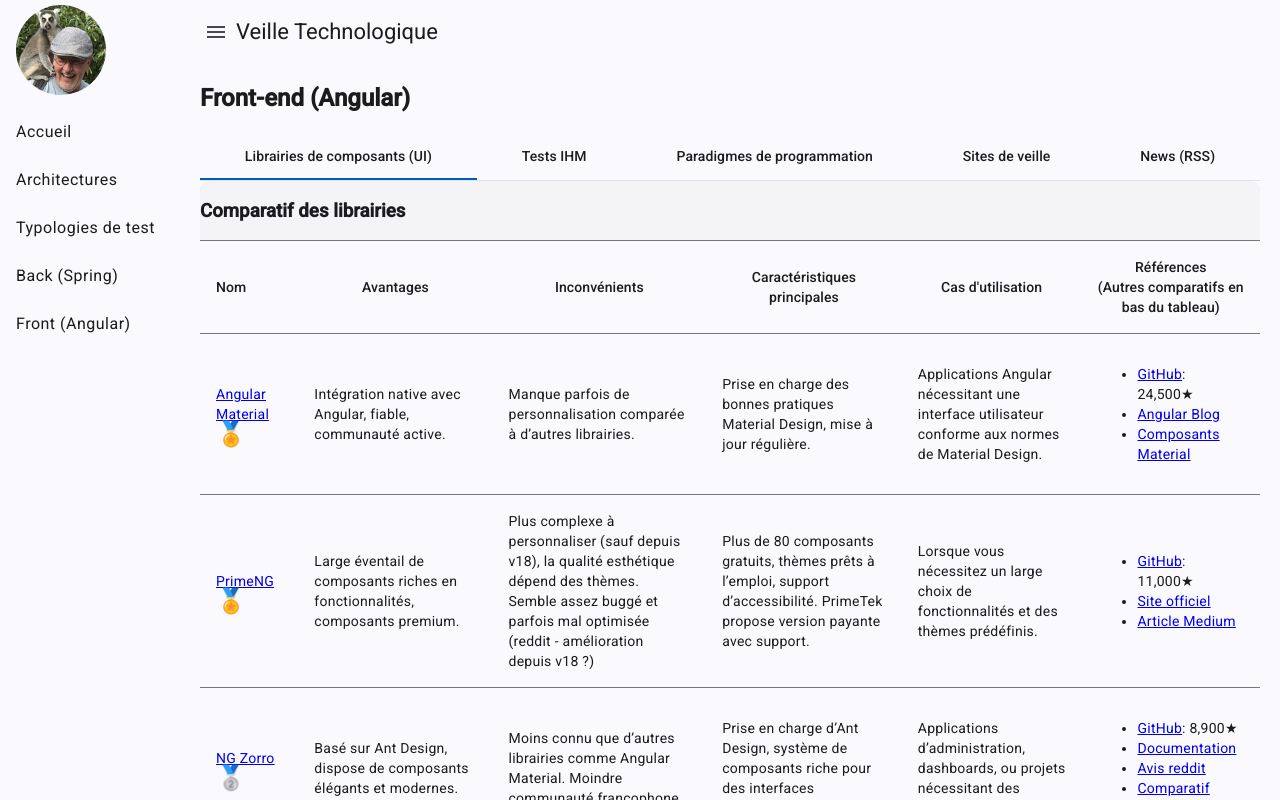
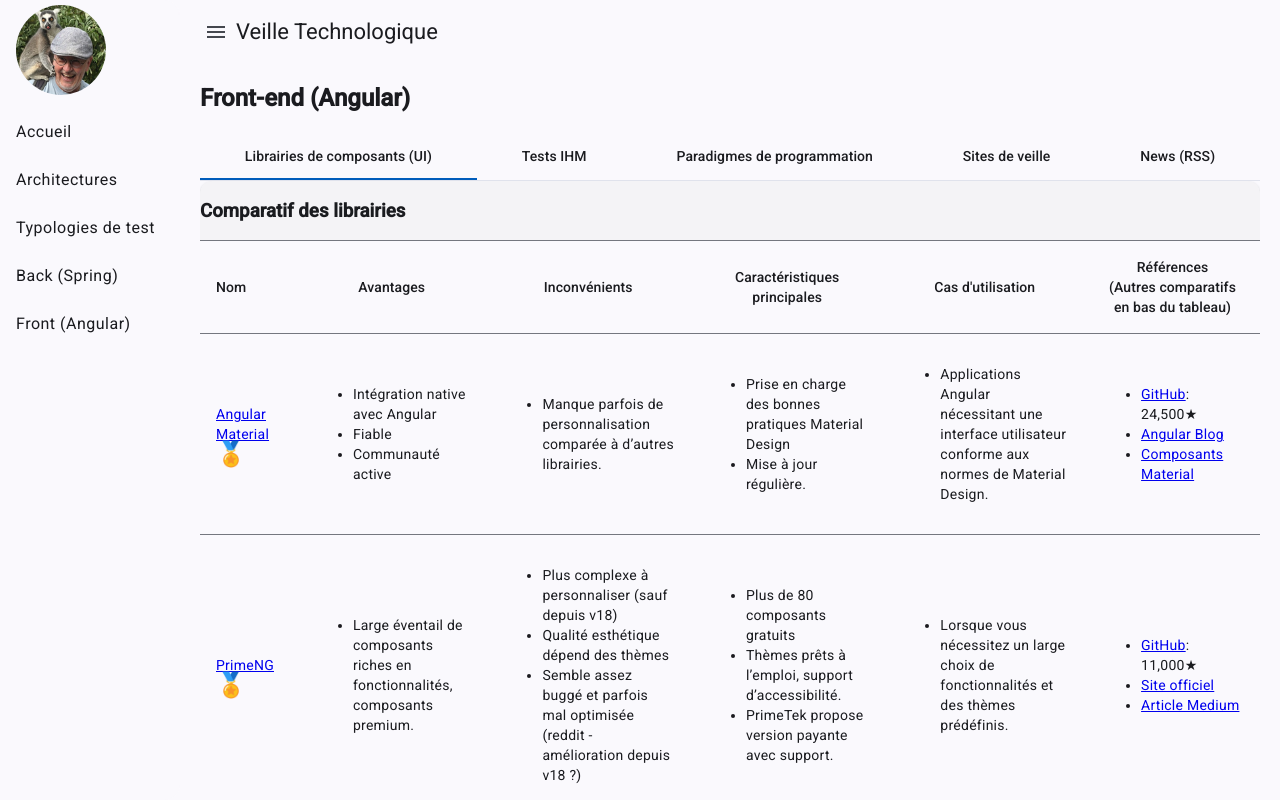
Before and after one commit to cpierres/p4veilletech, an Angular app: page /front in a window 1280 px wide. Built offline with nearby package versions, Linux system fonts and the light colour scheme; no server answers.

Commit message:
Refactoring pour harmoniser les tableaux comparatifs (structure commune ComparatifSolution.ts)

```diff
--- a/src/app/app.routes.ts
+++ b/src/app/app.routes.ts
@@ -6,7 +6,7 @@
 import {ArchitectureComponent} from './pages/architecture/architecture.component';
 import {TestingLibrariesComponent} from './pages/front/testing-libraries/testing-libraries.component';
 import {ParadigmsComponent} from './pages/front/paradigms/paradigms.component';
-import {BackFwkComponent} from './pages/back/back-fwk/back-fwk.component';
+import {BackPresentationComponent} from './pages/back/back-presentation/back-presentation.component';
 import {BackParadigmsComponent} from './pages/back/back-paradigms/back-paradigms.component';
 import {BackTestingFwkComponent} from './pages/back/back-testing-fwk/back-testing-fwk.component';
 import {AvailabilityComponent} from './pages/architecture/availability/availability.component';
@@ -26,7 +26,7 @@
   },
   {
     path: 'back', component: BackComponent, children: [
-      {path: 'back-fwk', component: BackFwkComponent},
+      {path: 'back-fwk', component: BackPresentationComponent},
       {path: 'back-testing-fwk', component: BackTestingFwkComponent},
       {path: 'back-paradigms', component: BackParadigmsComponent},
       {path: 'rss-back', component: RssBackComponent},
--- a/src/app/pages/front/testing-libraries/testing-libraries.component.css
+++ b/src/app/pages/front/testing-libraries/testing-libraries.component.css
@@ -0,0 +1,3 @@
+.centered-header {
+  text-align: center;
+}
--- a/src/app/pages/front/testing-libraries/testing-libraries.component.html
+++ b/src/app/pages/front/testing-libraries/testing-libraries.component.html
@@ -14,34 +14,38 @@
     </ng-container>
 
 
-    <ng-container matColumnDef="typeDeTest">
+    <ng-container matColumnDef="useCases">
       <th mat-header-cell *matHeaderCellDef> Type de Test</th>
-      <td mat-cell *matCellDef="let library"> {{ library.typeDeTest }}</td>
-    </ng-container>
-
-    <ng-container matColumnDef="caracteristiques">
-      <th mat-header-cell *matHeaderCellDef class="centered-header"> Caractéristiques</th>
       <td mat-cell *matCellDef="let library">
         <ul>
-          <li *ngFor="let item of library.caracteristiques">{{ item }}</li>
+          <li *ngFor="let useCase of library.useCases">{{ useCase }}</li>
         </ul>
       </td>
     </ng-container>
 
-    <ng-container matColumnDef="pointsForts">
-      <th mat-header-cell *matHeaderCellDef class="centered-header"> Points forts</th>
+    <ng-container matColumnDef="features">
+      <th mat-header-cell *matHeaderCellDef class="centered-header"> Caractéristiques</th>
       <td mat-cell *matCellDef="let library">
         <ul>
-          <li *ngFor="let point of library.pointsForts">{{ point }}</li>
+          <li *ngFor="let item of library.features">{{ item }}</li>
         </ul>
       </td>
     </ng-container>
 
-    <ng-container matColumnDef="pointsFaibles">
+    <ng-container matColumnDef="advantages">
+      <th mat-header-cell *matHeaderCellDef class="centered-header"> Points forts</th>
+      <td mat-cell *matCellDef="let library">
+        <ul>
+          <li *ngFor="let advantage of library.advantages">{{ advantage }}</li>
+        </ul>
+      </td>
+    </ng-container>
+
+    <ng-container matColumnDef="disadvantages">
       <th mat-header-cell *matHeaderCellDef class="centered-header"> Points faibles</th>
       <td mat-cell *matCellDef="let library">
         <ul>
-          <li *ngFor="let point of library.pointsFaibles">{{ point }}</li>
+          <li *ngFor="let disadvantage of library.disadvantages">{{ disadvantage }}</li>
         </ul>
       </td>
     </ng-container>
@@ -56,9 +60,6 @@
                  title="{{library.references.github.title}}">GitHub</a>
             <span *ngIf="library.references.github.stars > 0">: {{ library.references.github.stars | number }}★</span>
           </li>
-          <!-- li *ngFor="let avis of library.references.siteAvis">
-            <a href="{{ avis.link }}" target="_blank" rel="noopener noreferrer">{{ avis.name }}</a>
-          </li -->
           <li *ngFor="let avis of library.references.siteAvis">
             <span *ngIf="avis.link.startsWith('#'); else externalLink" title="{{ avis.title }}">
               {{ avis.name }}
--- a/src/app/pages/front/ui-libraries/ui-libraries.component.html
+++ b/src/app/pages/front/ui-libraries/ui-libraries.component.html
@@ -15,26 +15,45 @@
 
     <ng-container matColumnDef="advantages">
       <th mat-header-cell *matHeaderCellDef class="centered-header">Avantages</th>
-      <td mat-cell *matCellDef="let lib"> {{ lib.advantages }}</td>
+      <td mat-cell *matCellDef="let lib">
+        <ul>
+          <li *ngFor="let advantage of lib.advantages">{{ advantage }}</li>
+        </ul>
+
+      </td>
     </ng-container>
 
     <ng-container matColumnDef="disadvantages">
       <th mat-header-cell *matHeaderCellDef class="centered-header">Inconvénients</th>
-      <td mat-cell *matCellDef="let lib"> {{ lib.disadvantages }}</td>
+      <td mat-cell *matCellDef="let lib">
+        <ul>
+          <li *ngFor="let disadvantage of lib.disadvantages">{{ disadvantage }}</li>
+        </ul>
+      </td>
     </ng-container>
 
     <ng-container matColumnDef="features">
       <th mat-header-cell *matHeaderCellDef class="centered-header">Caractéristiques principales</th>
-      <td mat-cell *matCellDef="let lib"> {{ lib.features }}</td>
+      <td mat-cell *matCellDef="let lib">
+        <ul>
+          <li *ngFor="let feature of lib.features">{{ feature }}</li>
+        </ul>
+      </td>
     </ng-container>
 
     <ng-container matColumnDef="useCases">
       <th mat-header-cell *matHeaderCellDef class="centered-header">Cas d'utilisation</th>
-      <td mat-cell *matCellDef="let lib"> {{ lib.useCases }}</td>
+      <td mat-cell *matCellDef="let lib">
+        <ul>
+          <li *ngFor="let useCase of lib.useCases">{{ useCase }}</li>
+        </ul>
+      </td>
     </ng-container>
 
     <ng-container matColumnDef="references">
-      <th mat-header-cell *matHeaderCellDef class="centered-header" title="Autres avis comparatifs en bas du tableau">Références<br>(Autres comparatifs en bas du tableau)</th>
+      <th mat-header-cell *matHeaderCellDef class="centered-header" title="Autres avis comparatifs en bas du tableau">
+        Références<br>(Autres comparatifs en bas du tableau)
+      </th>
       <td mat-cell *matCellDef="let lib">
         <ul>
           <li><a href="{{ lib.references.github.repo }}" target="_blank"
--- a/src/app/pages/front/ui-libraries/ui-libraries.component.ts
+++ b/src/app/pages/front/ui-libraries/ui-libraries.component.ts
@@ -10,7 +10,7 @@
 } from '@angular/material/table';
 import {DecimalPipe, NgForOf, NgIf} from '@angular/common';
 import {MatDivider} from '@angular/material/divider';
-import {UiLibrary} from '../../../core/models/UiLibrary';
+import {ComparatifSolution} from '../../../core/models/ComparatifSolution';
 import {LinkInfo} from '../../../core/models/LinkInfo';
 import {MatCard} from '@angular/material/card';
 
@@ -47,16 +47,16 @@
     'references'
   ];
 
-  libraries: UiLibrary[] = [
+  libraries: ComparatifSolution[] = [
     {
       name: 'Angular Material',
       link: 'https://material.angular.io/',
       title: 'Médaille d\'or pour application simple (pas de coût de licence)',
       choice: '1',
-      advantages: 'Intégration native avec Angular, fiable, communauté active.',
-      disadvantages: 'Manque parfois de personnalisation comparée à d’autres librairies.',
-      features: 'Prise en charge des bonnes pratiques Material Design, mise à jour régulière.',
-      useCases: 'Applications Angular nécessitant une interface utilisateur conforme aux normes de Material Design.',
+      advantages: ['Intégration native avec Angular','Fiable','Communauté active'],
+      disadvantages: ['Manque parfois de personnalisation comparée à d’autres librairies.'],
+      features: ['Prise en charge des bonnes pratiques Material Design','Mise à jour régulière.'],
+      useCases: ['Applications Angular nécessitant une interface utilisateur conforme aux normes de Material Design.'],
       references: {
         github: {
           repo: 'https://github.com/angular/components',
@@ -79,10 +79,10 @@
       link: 'https://www.primefaces.org/category/primeng/',
       title: 'Médaille d\'or pour application complexité moyenne (pas de coût de licence sauf si Primetek pour premium)',
       choice: '1',
-      advantages: 'Large éventail de composants riches en fonctionnalités, composants premium.',
-      disadvantages: 'Plus complexe à personnaliser (sauf depuis v18), la qualité esthétique dépend des thèmes. Semble assez buggé et parfois mal optimisée (reddit - amélioration depuis v18 ?)',
-      features: 'Plus de 80 composants gratuits, thèmes prêts à l’emploi, support d’accessibilité. PrimeTek propose version payante avec support.',
-      useCases: 'Lorsque vous nécessitez un large choix de fonctionnalités et des thèmes prédéfinis.',
+      advantages: ['Large éventail de composants riches en fonctionnalités, composants premium.'],
+      disadvantages: ['Plus complexe à personnaliser (sauf depuis v18)','Qualité esthétique dépend des thèmes','Semble assez buggé et parfois mal optimisée (reddit - amélioration depuis v18 ?)'],
+      features: ['Plus de 80 composants gratuits','Thèmes prêts à l’emploi, support d’accessibilité.','PrimeTek propose version payante avec support.'],
+      useCases: ['Lorsque vous nécessitez un large choix de fonctionnalités et des thèmes prédéfinis.'],
       references: {
         github: {
           repo: 'https://github.com/primefaces/primeng',
@@ -101,10 +101,10 @@
       link: 'https://ng.ant.design/',
       title: 'Pour application complexe, bonne réputation, + de 60 composants',
       choice: '2',
-      advantages: 'Basé sur Ant Design, dispose de composants élégants et modernes.',
-      disadvantages: 'Moins connu que d’autres librairies comme Angular Material. Moindre communauté francophone.',
-      features: 'Prise en charge d’Ant Design, système de composants riche pour des interfaces complexes.',
-      useCases: 'Applications d’administration, dashboards, ou projets nécessitant des interfaces élégantes.',
+      advantages: ['Basé sur Ant Design, dispose de composants élégants et modernes.'],
+      disadvantages: ['Moins connu que d’autres librairies comme Angular Material','Moindre communauté francophone.'],
+      features: ['Prise en charge d’Ant Design','Système de composants riche pour des interfaces complexes.'],
+      useCases: ['Applications d’administration, dashboards, ou projets nécessitant des interfaces élégantes.'],
       references: {
         github: {
           repo: 'https://github.com/NG-ZORRO/ng-zorro-antd',
@@ -132,10 +132,10 @@
       link: 'https://taiga-ui.dev/',
       title: 'Très bonne réputation, en forte progression depuis 2020, réputée fiable et bien conçue. Application complexité moyenne à complexe.',
       choice: '2',
-      advantages: '130 composants. Moderne, hautement personnalisable, support complet pour Angular, documentation détaillée. En forte progression.',
-      disadvantages: 'Moins de support communautaire comparé à des librairies plus populaires comme Angular Material.',
-      features: 'Large gamme de composants flexibles avec des animations subtiles, support thématique, légèreté.',
-      useCases: 'Applications modernes nécessitant un design minimaliste et flexible.',
+      advantages: ['130 composants.', 'Moderne, hautement personnalisable', 'Support complet pour Angular', 'Documentation détaillée.', 'En forte progression.'],
+      disadvantages: ['Moins de support communautaire comparé à des librairies plus populaires comme Angular Material.'],
+      features: ['Large gamme de composants flexibles avec des animations subtiles', 'Support thématique', 'Légèreté.'],
+      useCases: ['Applications modernes nécessitant un design minimaliste et flexible.'],
       references: {
         github: {
           repo: 'https://github.com/Tinkoff/taiga-ui',
@@ -167,10 +167,10 @@
       link: 'https://www.ag-grid.com/',
       title: 'Médaille d\'or pour application complexe et avec gros volumes. Licence payante.',
       choice: '1',
-      advantages: 'Performances élevées pour le rendu de données volumineuses, fonctionnalités avancées pour les tableaux (tri, filtrage, édition) et les graphes.',
-      disadvantages: 'Composants communautaires peu nombreux. Licence payante nécessaire pour les fonctionnalités avancées, apprentissage assez difficile.',
-      features: 'Composants de tableaux dynamiques et hautement personnalisables, idéal pour des applications data-centric.',
-      useCases: 'Applications nécessitant des tableaux complexes et interactifs manipulant de larges volumes de données.',
+      advantages: ['Performances élevées pour le rendu de données volumineuses', 'Fonctionnalités avancées pour les tableaux (tri, filtrage, édition) et les graphes.'],
+      disadvantages: ['Composants communautaires peu nombreux.', 'Licence payante nécessaire pour les fonctionnalités avancées', 'Apprentissage assez difficile.'],
+      features: ['Composants de tableaux dynamiques et hautement personnalisables', 'Idéal pour des applications data-centric.'],
+      useCases: ['Applications nécessitant des tableaux complexes et interactifs manipulant de larges volumes de données.'],
       references: {
         github: {
           repo: 'https://github.com/ag-grid/ag-grid',
@@ -188,10 +188,10 @@
     {
       name: 'NG Bootstrap',
       link: 'https://ng-bootstrap.github.io/',
-      advantages: 'Utilisation native des composants Bootstrap, fidèle à la simplicité.',
-      disadvantages: 'Basé uniquement sur Bootstrap, ce qui limite la personnalisation.',
-      features: 'Composants intuitifs basés sur Bootstrap.',
-      useCases: 'Applications qui utilisent déjà Bootstrap et nécessitent une intégration rapide.',
+      advantages: ['Utilisation native des composants Bootstrap', 'Fidèle à la simplicité.'],
+      disadvantages: ['Basé uniquement sur Bootstrap, ce qui limite la personnalisation.'],
+      features: ['Composants intuitifs basés sur Bootstrap.'],
+      useCases: ['Applications qui utilisent déjà Bootstrap et nécessitent une intégration rapide.'],
       references: {
         github: {
           repo: 'https://github.com/ng-bootstrap/ng-bootstrap',
@@ -212,10 +212,10 @@
       name: 'ngx-bootstrap',
       link: 'https://valor-software.com/ngx-bootstrap/',
       title: 'Site officiel de ngx-bootstrap',
-      advantages: 'Grande collection de composants Bootstrap réutilisables pour Angular.',
-      disadvantages: 'Moins fréquent dans les projets modernes comparé à Angular Material.',
-      features: 'Prise en charge des fonctionnalités de Bootstrap 3 et 4, large éventail de composants comme les Modals, Alerts, Tabs, etc.',
-      useCases: 'Applications nécessitant une approche basée sur Bootstrap avec une intégration facile.',
+      advantages: ['Grande collection de composants Bootstrap réutilisables pour Angular.'],
+      disadvantages: ['Moins fréquent dans les projets modernes comparé à Angular Material.'],
+      features: ['Prise en charge des fonctionnalités de Bootstrap 3 et 4', 'large éventail de composants comme les Modals, Alerts, Tabs, etc.'],
+      useCases: ['Applications nécessitant une approche basée sur Bootstrap avec une intégration facile.'],
       references: {
         github: {
           repo: 'https://github.com/valor-software/ngx-bootstrap',
--- a/src/app/pages/test-overview/typologie-tests/typologie-tests.component.html
+++ b/src/app/pages/test-overview/typologie-tests/typologie-tests.component.html
@@ -12,7 +12,7 @@
   </ng-container>
 
   <ng-container matColumnDef="frontendTools">
-    <th mat-header-cell *matHeaderCellDef> Solutions Frontend </th>
+    <th mat-header-cell *matHeaderCellDef> ComparatifSolution Frontend </th>
     <td mat-cell *matCellDef="let test">
       <ul>
         <li *ngFor="let tool of test.frontendTools">
@@ -23,7 +23,7 @@
   </ng-container>
 
   <ng-container matColumnDef="backendTools">
-    <th mat-header-cell *matHeaderCellDef> Solutions Backend </th>
+    <th mat-header-cell *matHeaderCellDef> ComparatifSolution Backend </th>
     <td mat-cell *matCellDef="let test">
       <ul>
         <li *ngFor="let tool of test.backendTools">
--- a/src/app/pages/test-overview/typologie-tests/typologie-tests.component.ts
+++ b/src/app/pages/test-overview/typologie-tests/typologie-tests.component.ts
@@ -52,7 +52,8 @@
     backendTools: [
       {name: 'JUnit', link: 'https://junit.org/junit5/docs/current/user-guide/'},
       {name: 'Mockito', link: 'https://site.mockito.org'},
-      {name: 'Spring Test', link: 'https://docs.spring.io/spring-framework/docs/current/reference/html/testing.html'},
+      {name: 'Spring Mock MVC', link: 'https://docs.spring.io/spring-framework/reference/testing/mockmvc.html'},
+      {name: 'Spring Test', link: 'https://docs.spring.io/spring-framework/reference/testing.html'},
     ],
     angularExample: 'Tester une méthode de service ou composant avec Jasmine.',
     springExample: 'Tester les méthodes d’un service avec JUnit dans Spring.',
```
Also changed, not shown: src/app/core/models/ComparatifSolution.ts (renamed from src/app/core/models/UiLibrary.ts, +5 -5 lines), src/app/pages/front/testing-libraries/testing-libraries.component.ts (+34 -33 lines).
